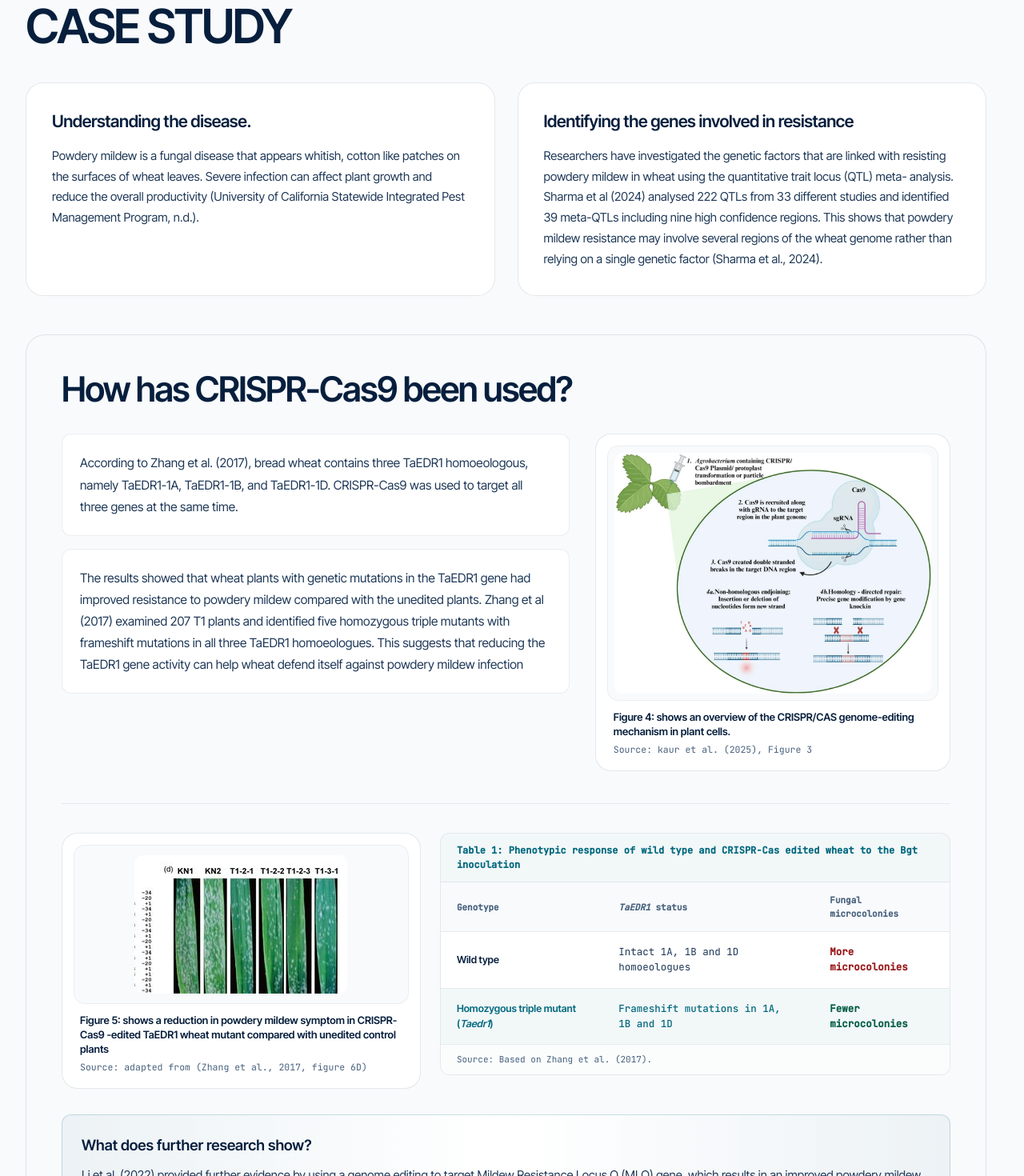
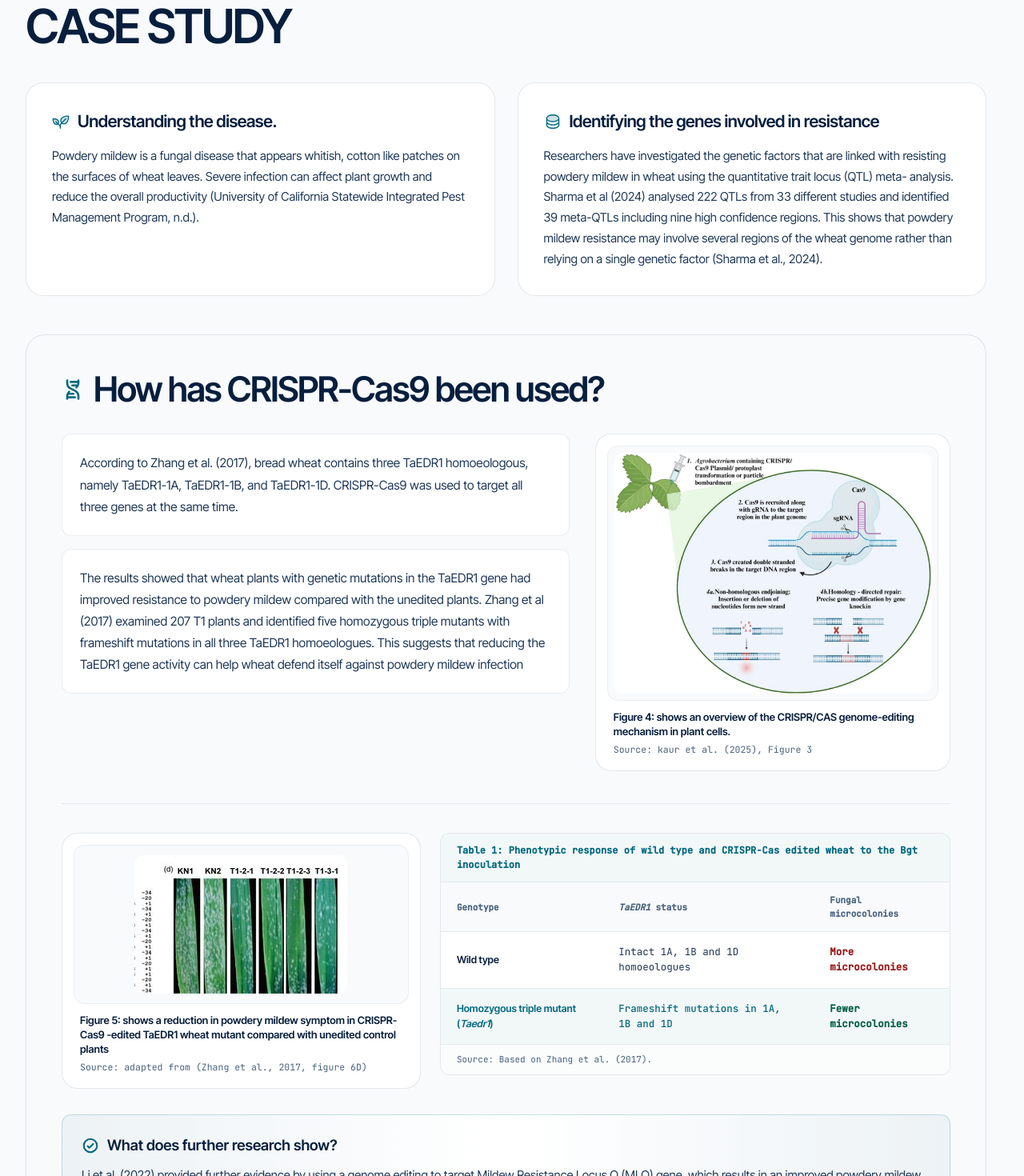
Before and after one commit to Bit06/AneraGenix, a React (Vite) app: page / in a window 1280 px wide. Shown: the part 5960-7430 px from the top of the page at 80% size. Built offline with nearby package versions, Linux system fonts and the light colour scheme.

Commit message:
Add scientific icons directly into Case Study section headers

```diff
--- a/src/sections/CaseStudy.tsx
+++ b/src/sections/CaseStudy.tsx
@@ -1,3 +1,4 @@
+import { CheckCircle, Database, Dna, Plant } from "@phosphor-icons/react";
 import { Reveal } from "../components/ui";
 import { CASE_STUDY_CONTENT } from "../data";
 import { IMAGES } from "../assets/images";
@@ -21,8 +22,9 @@ export default function CaseStudy() {
       <div className="mt-10 grid gap-7 lg:grid-cols-2">
         <Reveal delay={80}>
           <div className="flex h-full flex-col rounded-[22px] border border-ink/10 bg-white p-6 sm:p-8">
-            <h3 className="text-[21px] font-semibold tracking-[-0.02em] text-ink">
-              {disease.title}
+            <h3 className="flex items-center gap-2.5 text-[21px] font-semibold tracking-[-0.02em] text-ink">
+              <Plant size={22} weight="duotone" className="text-brand-deep shrink-0" />
+              <span>{disease.title}</span>
             </h3>
             <p className="mt-3.5 text-[14.5px] sm:text-[15px] leading-[1.72] text-ink-soft">
               {disease.text}
@@ -32,8 +34,9 @@ export default function CaseStudy() {
 
         <Reveal delay={140}>
           <div className="flex h-full flex-col rounded-[22px] border border-ink/10 bg-white p-6 sm:p-8">
-            <h3 className="text-[21px] font-semibold tracking-[-0.02em] text-ink">
-              {genes.title}
+            <h3 className="flex items-center gap-2.5 text-[21px] font-semibold tracking-[-0.02em] text-ink">
+              <Database size={22} weight="duotone" className="text-brand-deep shrink-0" />
+              <span>{genes.title}</span>
             </h3>
             <p className="mt-3.5 text-[14.5px] sm:text-[15px] leading-[1.72] text-ink-soft">
               {genes.text}
@@ -45,8 +48,9 @@ export default function CaseStudy() {
       {/* Part 2: How has CRISPR-Cas9 been used? */}
       <div className="mt-12 rounded-[24px] border border-ink/10 bg-paper p-6 sm:p-9 lg:p-11">
         <Reveal>
-          <h3 className="text-[clamp(1.9rem,3.4vw,2.8rem)] leading-[1.1] font-semibold tracking-[-0.035em] text-ink">
-            {crisprUsed.title}
+          <h3 className="flex items-center gap-3 text-[clamp(1.9rem,3.4vw,2.8rem)] leading-[1.1] font-semibold tracking-[-0.035em] text-ink">
+            <Dna size={28} weight="bold" className="text-brand-deep shrink-0" />
+            <span>{crisprUsed.title}</span>
           </h3>
         </Reveal>
 
@@ -151,8 +155,9 @@ export default function CaseStudy() {
 
         {/* Part 3: What does further research show? */}
         <div className="mt-8 rounded-xl border border-brand-deep/20 bg-gradient-to-r from-brand-deep/5 via-white to-brand-deep/5 p-6">
-          <h4 className="text-[18.5px] font-semibold text-ink">
-            {furtherResearch.title}
+          <h4 className="flex items-center gap-2.5 text-[18.5px] font-semibold text-ink">
+            <CheckCircle size={22} weight="bold" className="text-brand-deep shrink-0" />
+            <span>{furtherResearch.title}</span>
           </h4>
           <p className="mt-2.5 text-[14.5px] sm:text-[15px] leading-[1.72] text-ink-soft">
             {furtherResearch.text}
```
